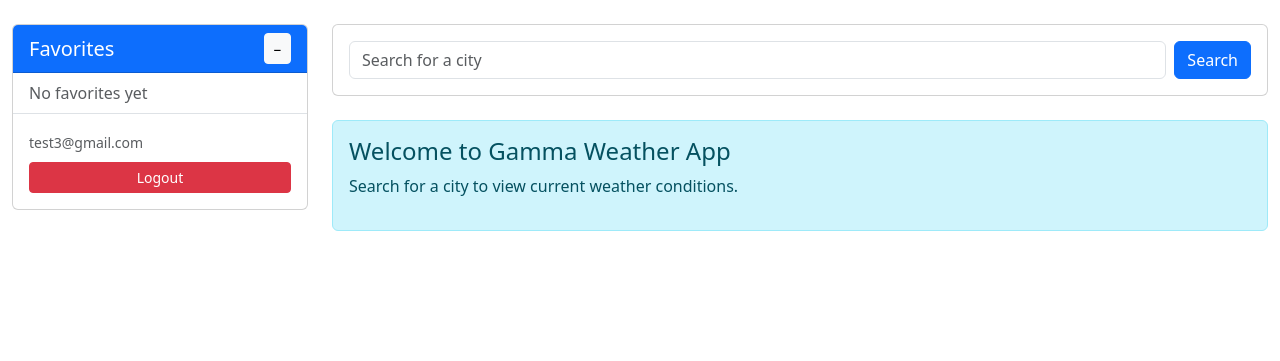
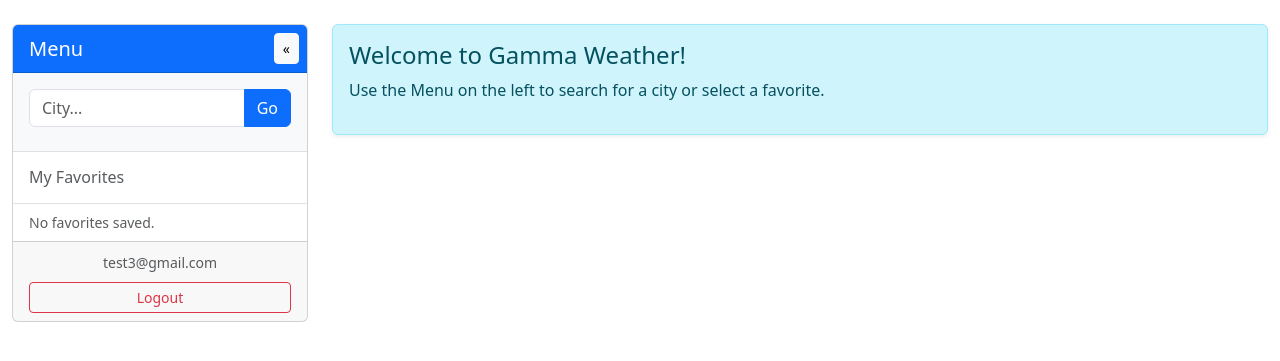
Before and after one commit to ian-seymour/gamma, a Flask app: page / in a window 1280 px wide. Shown: the part 56-417 px from the top of the page. Run offline with Flask 3, Linux system fonts and the light colour scheme; a user stored in the database is signed in.

Commit message:
Reset pass now outputs reset link to terminal, added functional radar image, cleaned up UI a bit.

```diff
--- a/app/templates/weather/dashboard.html
+++ b/app/templates/weather/dashboard.html
@@ -4,111 +4,173 @@
 
 {% block content %}
 <div class="row">
-    <!-- Sidebar with favorites (can be hidden) -->
-    <div class="col-lg-3 mb-4" id="sidebar">
-        <div class="card">
-            <div class="card-header bg-primary text-white d-flex justify-content-between align-items-center">
-                <h5 class="mb-0">Favorites</h5>
-                <button class="btn btn-sm btn-light" id="toggleSidebar" type="button" style="padding: 0.25rem 0.5rem;">
-                    <span id="toggleIcon">−</span>
+    <!-- Sidebar -->
+    <div class="col-lg-3 mb-4 transition-all" id="sidebarCol" style="transition: width 0.3s ease;">
+        <div class="card h-100">
+            <div class="card-header bg-primary text-white d-flex justify-content-between align-items-center p-2">
+                <h5 class="mb-0 ps-2" id="sidebarTitle">Menu</h5>
+                <button class="btn btn-sm btn-light" id="toggleSidebarBtn" type="button" style="padding: 0.25rem 0.5rem;" title="Toggle Sidebar">
+                    <span id="toggleIcon">&laquo;</span>
                 </button>
             </div>
-            <div id="favoritesContent">
+
+            <!-- Collapsible content wrapper -->
+            <div id="sidebarContent">
+                <div class="card-body bg-light border-bottom">
+                    <!-- Search Form -->
+                    <form method="POST" action="{{ url_for('weather.search_location') }}" class="mb-2">
+                        <div class="input-group">
+                            <input type="text" class="form-control" name="search" placeholder="City..." required>
+                            <button class="btn btn-primary" type="submit">Go</button>
+                        </div>
+                    </form>
+
+                    <!-- Add Favorite Button -->
+                    {% if current_location and not current_location.id %}
+                    <form method="POST" action="{{ url_for('weather.add_favorite') }}" class="d-grid">
+                        <input type="hidden" name="city" value="{{ current_location.city }}">
+                        <input type="hidden" name="latitude" value="{{ current_location.latitude }}">
+                        <input type="hidden" name="longitude" value="{{ current_location.longitude }}">
+                        <button type="submit" class="btn btn-warning btn-sm">+ Save Current City</button>
+                    </form>
+                    {% endif %}
+                </div>
+
+                <div class="card-body p-0">
+                    <h6 class="text-muted p-3 mb-0 border-bottom">My Favorites</h6>
                     <div class="list-group list-group-flush">
                         {% if favorites %}
                             {% for favorite in favorites %}
                             <a href="{{ url_for('weather.dashboard', favorite_id=favorite.id) }}" class="list-group-item list-group-item-action d-flex justify-content-between align-items-center">
                                 <span>{{ favorite.city }}</span>
                                 <form method="POST" action="{{ url_for('weather.remove_favorite', favorite_id=favorite.id) }}" style="display:inline;" onclick="return confirm('Remove this favorite?');">
-                                <button type="submit" class="btn btn-sm btn-link text-danger p-0" style="font-size: 1.5rem; line-height: 1;">×</button>
+                                    <button type="submit" class="btn btn-sm btn-link text-danger p-0" style="font-size: 1.2rem; line-height: 1;">&times;</button>
                                 </form>
                             </a>
                             {% endfor %}
                         {% else %}
                             <div class="list-group-item">
-                            <p class="text-muted mb-0">No favorites yet</p>
+                                <p class="text-muted mb-0 small">No favorites saved.</p>
                             </div>
                         {% endif %}
                     </div>
-                <div class="border-top p-3">
-                    <p class="mb-2"><small class="text-muted">{{ current_user.email }}</small></p>
-                    <a href="{{ url_for('auth.logout') }}" class="btn btn-sm btn-danger w-100">Logout</a>
+                </div>
+
+                <div class="card-footer mt-auto">
+                    <p class="mb-2 text-center"><small class="text-muted">{{ current_user.email }}</small></p>
+                    <a href="{{ url_for('auth.logout') }}" class="btn btn-sm btn-outline-danger w-100">Logout</a>
                 </div>
             </div>
         </div>
     </div>
 
-    <!-- Location search -->
-    <div class="col-lg-9">
-        <!-- Search bar with add to favorites -->
-        <div class="card mb-4">
-            <div class="card-body">
-                <form method="POST" action="{{ url_for('weather.search_location') }}" class="d-flex gap-2">
-                    <input type="text" class="form-control" name="search" placeholder="Search for a city" required>
-                    <button class="btn btn-primary" type="submit">Search</button>
-                    {% if current_location and not current_location.id %}
-                    <form method="POST" action="{{ url_for('weather.add_favorite') }}" style="display:inline;">
-                        <input type="hidden" name="city" value="{{ current_location.city }}">
-                        <input type="hidden" name="latitude" value="{{ current_location.latitude }}">
-                        <input type="hidden" name="longitude" value="{{ current_location.longitude }}">
-                        <button type="submit" class="btn btn-warning">+ Add</button>
-                    </form>
-                    {% endif %}
-                </form>
+
+    <!-- Dashboard -->
+    <div class="col-lg-9" id="mainCol">
+
+        <!-- Radar Display -->
+        {% if radar_data %}
+        <div class="card mb-4 shadow-sm">
+            <div class="card-header bg-dark text-white d-flex justify-content-between align-items-center">
+                <h5 class="mb-0">
+                    Radar ({{ radar_data.station_id }})
+                </h5>
+            </div>
+            <div class="card-body text-center p-0" style="background-color: #000;">
+                <!-- On error fallback to the static image -->
+                <img src="{{ radar_data.loop_url }}"
+                     alt="Radar Loop for {{ radar_data.station_id }}"
+                     class="img-fluid"
+                     style="max-height: 500px; width: 100%; object-fit: contain;"
+                     onerror="this.onerror=null; this.src='{{ radar_data.static_url }}';">
+            </div>
+            <div class="card-footer text-muted small py-1">
+                Radar imagery provided by NOAA/NWS
             </div>
         </div>
+        {% endif %}
 
         <!-- Weather display -->
         {% if current_location and weather_data and weather_data.current %}
-        <div class="card mb-4">
+        <div class="card mb-4 shadow-sm">
             <div class="card-header bg-info text-white">
                 <h4 class="mb-0">{{ current_location.city }}</h4>
             </div>
             <div class="card-body">
                 {% set current = weather_data.current %}
                 <div class="row">
-                    <div class="col-md-6">
-                        <h5>Current Conditions</h5>
+                    <div class="col-md-6 border-end">
+                        <h5 class="text-muted mb-3">Current Conditions</h5>
+                        <div class="d-flex align-items-center mb-3">
                             {% if current.icon %}
-                        <div class="mb-3">
-                            <img src="{{ current.icon }}" alt="{{ current.shortForecast }}" style="width: 100px;">
+                            <img src="{{ current.icon }}" alt="{{ current.shortForecast }}" style="width: 80px; margin-right: 15px;">
+                            {% endif %}
+                            <div>
+                                <h2 class="mb-0">{{ current.temperature }}°{{ current.temperatureUnit }}</h2>
+                                <p class="mb-0 text-muted">{{ current.shortForecast }}</p>
                             </div>
-                        {% endif %}
-                        <p><strong>Temperature:</strong> {{ current.temperature }}°{{ current.temperatureUnit }}</p>
-                        <p><strong>Wind:</strong> {{ current.windSpeed }} {{ current.windDirection }}</p>
-                        <p><strong>Conditions:</strong> {{ current.shortForecast }}</p>
+                        </div>
                     </div>
                     <div class="col-md-6">
-                        {% if current.detailedForecast %}
-                        <h5>Forecast</h5>
-                        <p>{{ current.detailedForecast }}</p>
+                        <ul class="list-unstyled">
+                            <li class="mb-2"><strong>Wind:</strong> {{ current.windSpeed }} {{ current.windDirection }}</li>
+                            {% if current.relativeHumidity %}
+                            <li class="mb-2"><strong>Humidity:</strong> {{ current.relativeHumidity.value }}%</li>
                             {% endif %}
+                            <li class="mt-3"><em>{{ current.detailedForecast }}</em></li>
+                        </ul>
                     </div>
                 </div>
             </div>
         </div>
 
         {% else %}
-        <div class="alert alert-info" role="alert">
-            <h4>Welcome to Gamma Weather App</h4>
-            <p>Search for a city to view current weather conditions.</p>
+        <div class="alert alert-info shadow-sm" role="alert">
+            <h4 class="alert-heading">Welcome to Gamma Weather!</h4>
+            <p>Use the Menu on the left to search for a city or select a favorite.</p>
         </div>
         {% endif %}
     </div>
 </div>
 
 <script>
-    document.getElementById('toggleSidebar').addEventListener('click', function() {
-        const content = document.getElementById('favoritesContent');
+    const toggleBtn = document.getElementById('toggleSidebarBtn');
+    const sidebarCol = document.getElementById('sidebarCol');
+    const mainCol = document.getElementById('mainCol');
+    const sidebarContent = document.getElementById('sidebarContent');
+    const sidebarTitle = document.getElementById('sidebarTitle');
     const icon = document.getElementById('toggleIcon');
 
-        if (content.style.display === 'none') {
-            content.style.display = 'block';
-            icon.textContent = '−';
+    toggleBtn.addEventListener('click', function() {
+        if (sidebarContent.classList.contains('d-none')) {
+            // Expand
+            sidebarContent.classList.remove('d-none');
+            sidebarTitle.classList.remove('d-none');
+
+            // Restore widths
+            sidebarCol.classList.remove('col-auto');
+            sidebarCol.classList.add('col-lg-3');
+
+            mainCol.classList.remove('col');
+            mainCol.classList.add('col-lg-9');
+
+            icon.innerHTML = '&laquo;';
         } else {
-            content.style.display = 'none';
-            icon.textContent = '+';
+            // Collapse
+            sidebarContent.classList.add('d-none');
+            sidebarTitle.classList.add('d-none'); // Hide title to shrink width
+
+            // Shrink sidebar col to fit content (just the button)
+            sidebarCol.classList.remove('col-lg-3');
+            sidebarCol.classList.add('col-auto');
+
+            // Expand main col to fill remaining space
+            mainCol.classList.remove('col-lg-9');
+            mainCol.classList.add('col');
+
+            icon.innerHTML = '&raquo;';
         }
     });
 </script>
+
 {% endblock %}
--- a/app/weather/routes.py
+++ b/app/weather/routes.py
@@ -1,8 +1,8 @@
 # Project Gamma
 #
 # File: routes.py
-# Version: 0.1
-# Date: 11/25/25
+# Version: 0.2
+# Date: 11/30/25
 #
 # Author: Ian Seymour / ian.seymour@cwu.edu
 #
@@ -24,6 +24,7 @@ def dashboard():
     favorites = Favorite.query.filter_by(user_id=current_user.id).all()
     weather_data = None
     current_location = None
+    radar_data = None
 
     # If a favorite is specified in query string, load it
     favorite_id = request.args.get('favorite_id', type=int)
@@ -33,11 +34,13 @@ def dashboard():
             current_location = favorite
             weather_api = WeatherAPI()
             weather_data = weather_api.get_weather_data(favorite.latitude, favorite.longitude)
+            radar_data = weather_api.get_radar_info(favorite.latitude, favorite.longitude)
 
     return render_template('weather/dashboard.html',
                          favorites=favorites,
                          weather_data=weather_data,
-                         current_location=current_location)
+                         current_location=current_location,
+                         radar_data=radar_data)
 
 
 @weather_bp.route('/search', methods=['POST'])
@@ -67,6 +70,8 @@ def search_location():
         flash('Unable to fetch weather data. Please try again.', 'danger')
         return redirect(url_for('weather.dashboard'))
 
+    radar_data = weather_api.get_radar_info(latitude, longitude)
+
     favorites = Favorite.query.filter_by(user_id=current_user.id).all()
 
     # Create a temporary location object for display
@@ -80,7 +85,8 @@ def search_location():
     return render_template('weather/dashboard.html',
                          favorites=favorites,
                          weather_data=weather_data,
-                         current_location=current_location)
+                         current_location=current_location,
+                         radar_data=radar_data)
 
 
 @weather_bp.route('/api/weather/<float:latitude>/<float:longitude>')
@@ -148,10 +154,12 @@ def remove_favorite(favorite_id):
     return redirect(url_for('weather.dashboard'))
 
 
-@weather_bp.route('/radar')
+@weather_bp.route('/radar/<float:latitude>/<float:longitude>')
 @login_required
-def get_radar():
-    """Get weather radar image."""
+def get_radar(latitude, longitude):
+    """Get weather radar info for a specific location."""
     weather_api = WeatherAPI()
-    radar_url = weather_api.get_radar_image_url()
-    return jsonify({'radar_url': radar_url})
+    radar_info = weather_api.get_radar_info(latitude, longitude)
+    if not radar_info:
+        return jsonify({'error': 'Radar not found'}), 404
+    return jsonify(radar_info)
```
Also changed, not shown: app/auth/email.py (added, +29 -0 lines), app/auth/routes.py (+9 -1 lines), app/models.py (+17 -0 lines), app/utils/weather_api.py (+45 -3 lines), instance/app.db. Lines whose indentation alone changed are shown as unchanged.
